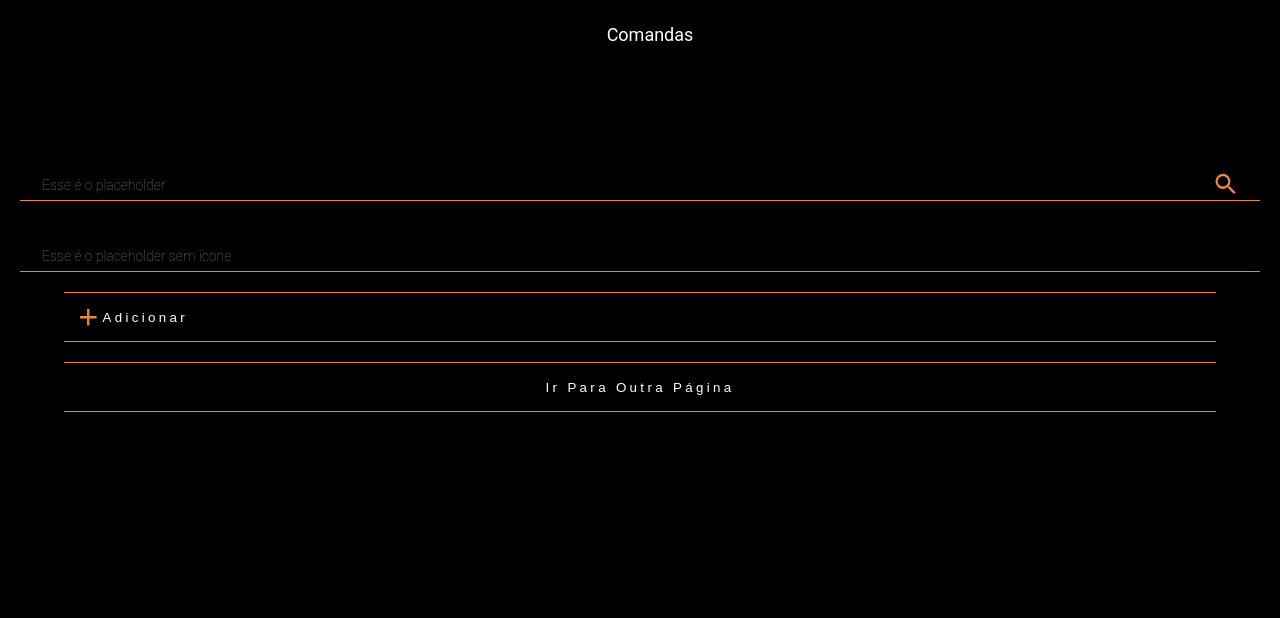
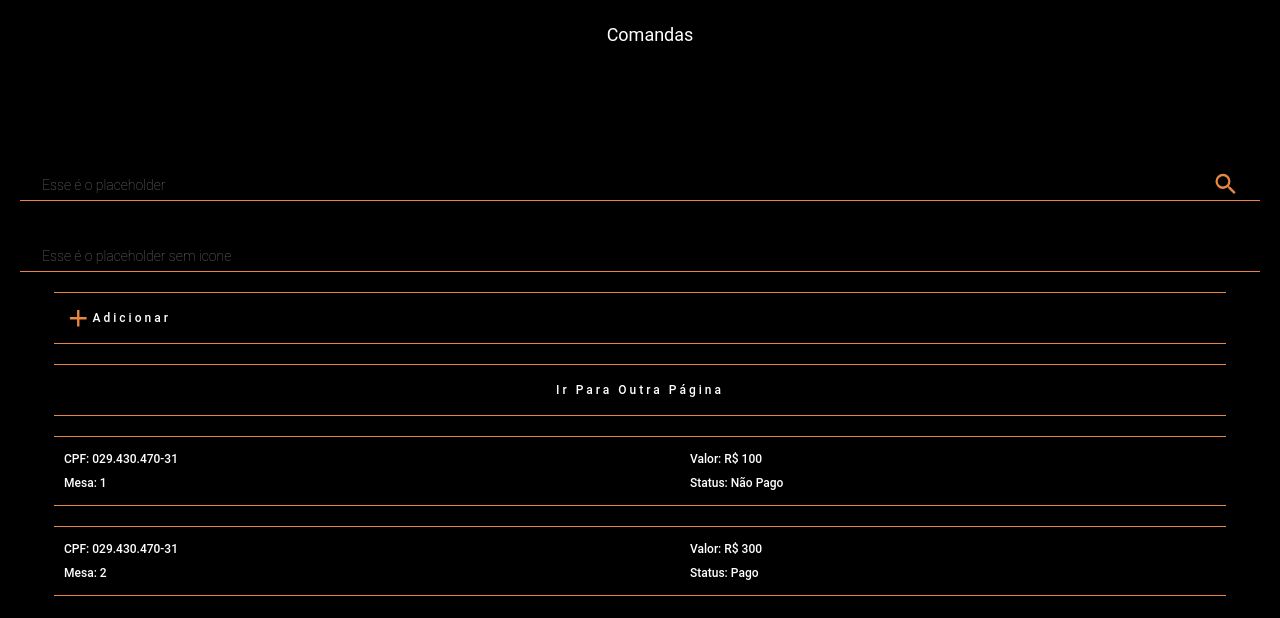
Before and after one commit to ximhoff/barOnline, a React (Create React App) app: page / in a window 1280 px wide. Shown: the top 618 px of the page. Built offline with nearby package versions, Linux system fonts and the light colour scheme; data requests are answered from the project's data file; sample sign-in values are in the browser's storage.

Commit message:
Add Order Card component and fix Button component

```diff
--- a/src/components/Button/index.js
+++ b/src/components/Button/index.js
@@ -4,9 +4,9 @@ import './index.scss'
 
 const Button = ({name, onClick, Icon, className}) =>{
     return(
-        <>
-            <button className={'default-button ' + className} onClick={onClick}> {Icon && <Icon className='button-icon'/>} {name}</button>
-        </>
+        <div className={'default-button ' + className}  onClick={onClick}>
+        {Icon && <Icon className='button-icon'/>} {name}
+        </div>
     )
 }
 
--- a/src/components/Button/index.scss
+++ b/src/components/Button/index.scss
@@ -8,8 +8,8 @@
     display: flex;
     margin:20px auto;
     width:90%;
-    height:50px;
-
+    max-height: 30px;
+    min-height: 30px;
     align-items: center;
     letter-spacing: 0.25em;
     text-transform: capitalize;
--- /dev/null
+++ b/src/components/OrderCard/index.js
@@ -0,0 +1,26 @@
+
+import './index.scss'
+const OrderCard = ({orderInfo}) =>{
+    return (
+        <div className='order-card'>
+            <div className='row'>
+                <div className='col'>CPF: {orderInfo.cpf}</div>
+                <div className='col'>
+                    <div className='right-col'>
+                    Valor: R$ {orderInfo.total}
+                    </div>
+                </div>
+            </div>
+            <div className='row'>
+                <div className='col'>Mesa: {orderInfo.table}</div>
+                <div className='col'>
+                    <div className='right-col'>
+                        Status: {orderInfo.status === 'open' ? 'Não Pago' : 'Pago'}
+                    </div>
+                </div>
+            </div>
+        </div>
+    )
+}
+
+export default OrderCard
--- /dev/null
+++ b/src/components/OrderCard/index.scss
@@ -0,0 +1,40 @@
+
+.order-card{
+    background-color: rgba(94, 75, 75, 0);
+    color:white;
+    display: flex;
+    justify-content: space-between;
+    align-items: center;
+    padding:10px;
+    margin:20px auto;
+    border: solid #E88643;
+    border-width: 1px 0px;
+    flex-direction: column;
+    width: 90%;
+
+    .row{
+        margin:5px;
+        width:100%;
+        display: flex;
+        justify-content: space-between;
+        align-items: center;
+        flex-direction: row;
+    }
+
+    .col{
+        position: relative;
+        width:50%;
+        display: flex;
+        justify-content: space-between;
+        align-items: center;
+        flex-direction: row;
+
+    }
+
+    .right-col{
+        margin-left: 50px;
+
+    }
+
+
+}
--- a/src/index.css
+++ b/src/index.css
@@ -1,3 +1,9 @@
+html{
+  height: 100%;
+  width: 100%;
+
+}
+
 body {
   background-color: black;
   margin: 0;
@@ -10,6 +16,7 @@ body {
 
   -webkit-font-smoothing: antialiased;
   -moz-osx-font-smoothing: grayscale;
+
 }
 
 code {
--- a/src/pages/Home/index.js
+++ b/src/pages/Home/index.js
@@ -5,6 +5,7 @@ import { MdAdd, MdSearch } from 'react-icons/md'
 import './index.scss';
 import TextInput from '../../components/TextInput';
 import Header from '../../components/Header';
+import OrderCard from '../../components/OrderCard';
 
 export default function Home() {
 
@@ -33,6 +34,16 @@ export default function Home() {
 			<Button className="center-button"
 				name="Ir para outra página"
 				onClick={() => history.push('/dummy')} />
+			<OrderCard orderInfo={{
+					cpf:'029.430.470-31',
+					table: 1,
+					total: 100,
+					status:'open'}}/>
+					<OrderCard orderInfo={{
+					cpf:'029.430.470-31',
+					table: 2,
+					total: 300,
+					status:'closed'}}/>
 		</>
 	)
 }
```
